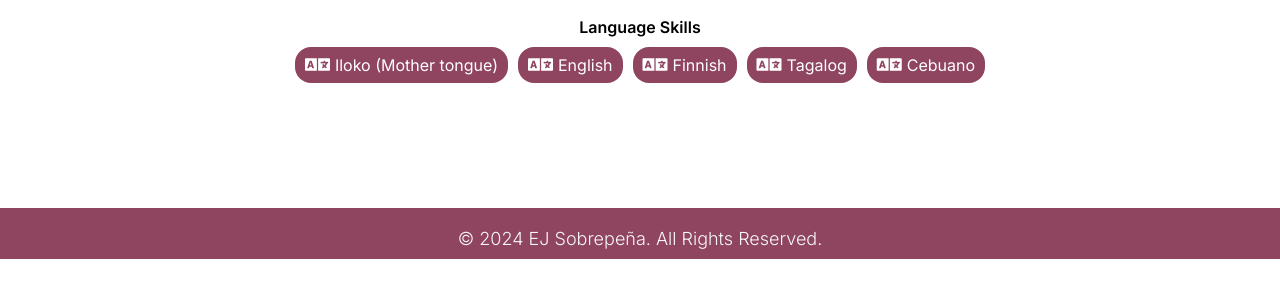
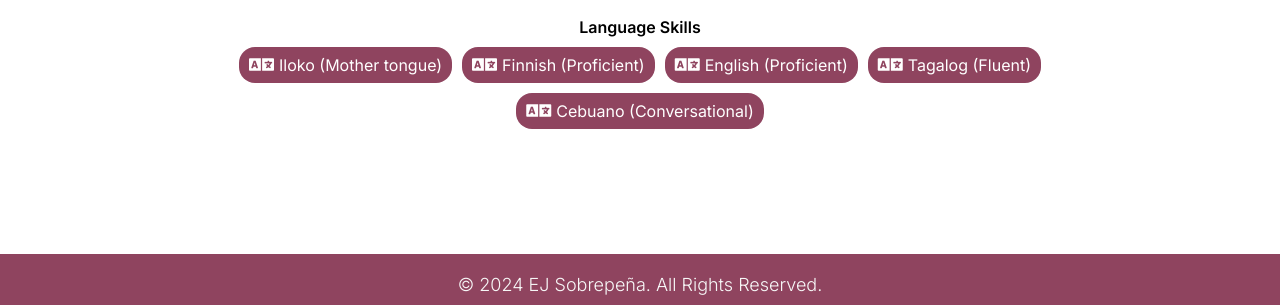
Before and after one commit to nugets241/nugets241.github.io, a plain HTML site: page index.html in a window 1280 px wide. Shown: the part 3893-4198 px from the top of the page. Before the commit the page ends 4152 px from the top, so only its background shows below. Drawn offline with nearby package versions, Linux system fonts and the light colour scheme; a web font is replaced by a local one.

Commit message:
Update language skills proficiency levels in index.html

```diff
--- a/index.html
+++ b/index.html
@@ -473,10 +473,12 @@
               <h4>Language Skills</h4>
               <ul class="skills-list">
                 <li><i class="fas fa-language"></i> Iloko (Mother tongue)</li>
-                <li><i class="fas fa-language"></i> English</li>
-                <li><i class="fas fa-language"></i> Finnish</li>
-                <li><i class="fas fa-language"></i> Tagalog</li>
-                <li><i class="fas fa-language"></i> Cebuano</li>
+                <li><i class="fas fa-language"></i> Finnish (Proficient)</li>
+                <li><i class="fas fa-language"></i> English (Proficient)</li>
+                <li><i class="fas fa-language"></i> Tagalog (Fluent)</li>
+                <li>
+                  <i class="fas fa-language"></i> Cebuano (Conversational)
+                </li>
               </ul>
             </div>
           </div>
```
